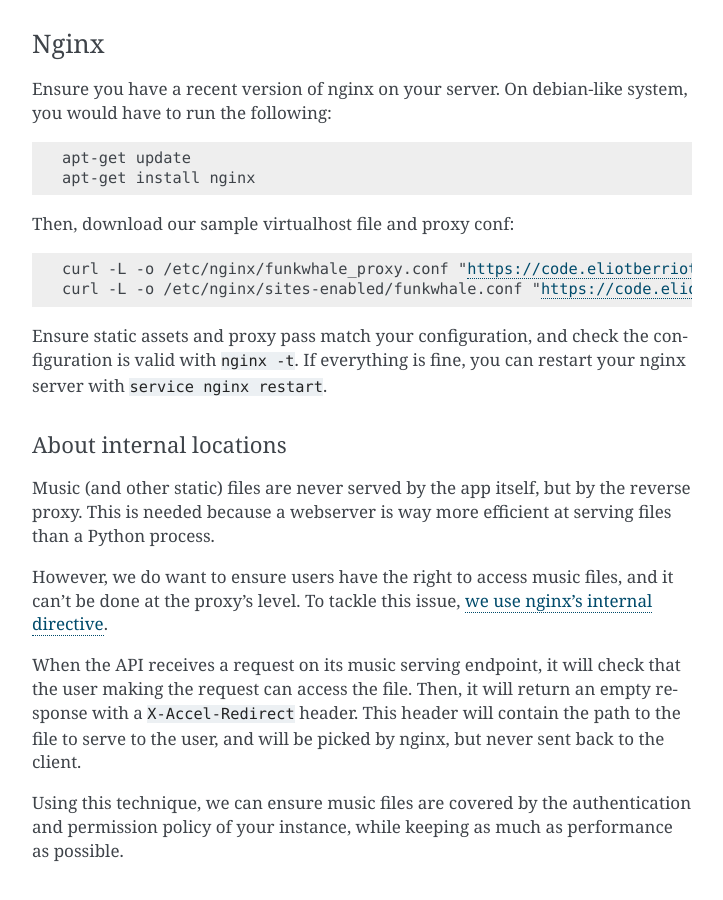
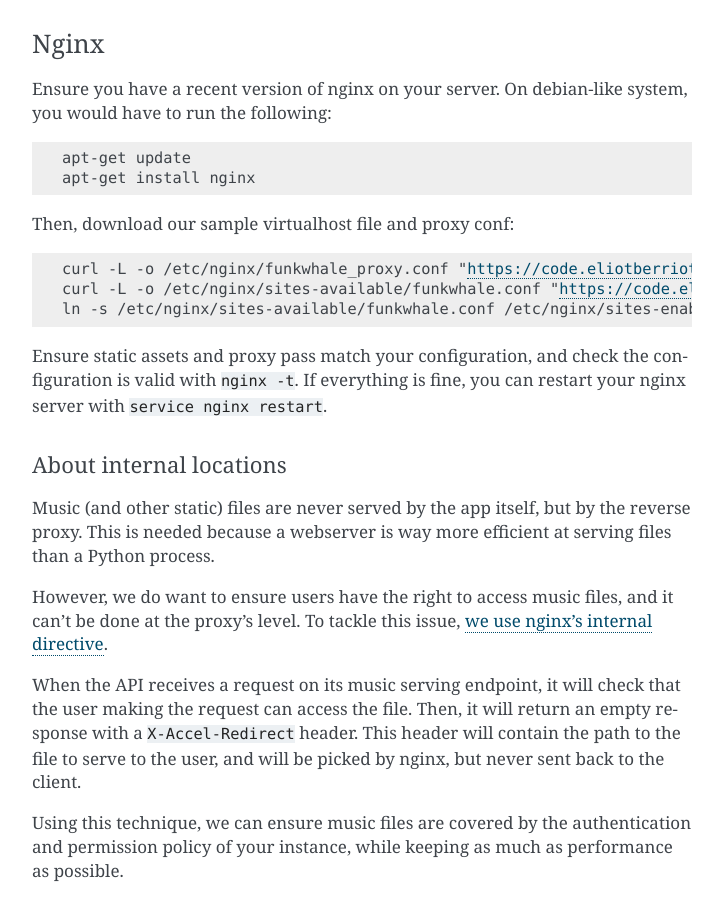
Before and after one commit to RYGhub/funkwhale, a Sphinx documentation site: the page built from docs/installation/index.rst, in a window 1280 px wide and 900 px high, scrolled down 1932 px. Shown: the whole window, without its empty margins (388-1111 px from the left). Built offline with Sphinx 7.4.7, drawn with Linux system fonts in a browser that asks for light colours.

Commit message:
Minor fixes on debian doc

```diff
--- a/docs/installation/debian.rst
+++ b/docs/installation/debian.rst
@@ -31,7 +31,7 @@
 
 All funkwhale-related files will be located under ``/srv/funkwhale`` apart
 from database files and a few configuration files. We will also have a
-dedicated ``funwhale`` user to launch the processes we need and own those files.
+dedicated ``funkwhale`` user to launch the processes we need and own those files.
 
 You are free to use different values here, just remember to adapt those in the
 next steps.
--- a/docs/installation/external_dependencies.rst
+++ b/docs/installation/external_dependencies.rst
@@ -18,7 +18,7 @@
 
 .. code-block:: shell
 
-    sudo apt-get install postgresql
+    sudo apt-get install postgresql postgresql-contrib
 
 The remaining steps are heavily inspired from `this Digital Ocean guide <https://www.digitalocean.com/community/tutorials/how-to-set-up-django-with-postgres-nginx-and-gunicorn-on-ubuntu-16-04>`_.
 
--- a/docs/installation/index.rst
+++ b/docs/installation/index.rst
@@ -103,7 +103,8 @@
 .. parsed-literal::
 
     curl -L -o /etc/nginx/funkwhale_proxy.conf "https://code.eliotberriot.com/funkwhale/funkwhale/raw/|version|/deploy/funkwhale_proxy.conf"
-    curl -L -o /etc/nginx/sites-enabled/funkwhale.conf "https://code.eliotberriot.com/funkwhale/funkwhale/raw/|version|/deploy/nginx.conf"
+    curl -L -o /etc/nginx/sites-available/funkwhale.conf "https://code.eliotberriot.com/funkwhale/funkwhale/raw/|version|/deploy/nginx.conf"
+    ln -s /etc/nginx/sites-available/funkwhale.conf /etc/nginx/sites-enabled/
 
 Ensure static assets and proxy pass match your configuration, and check the configuration is valid with ``nginx -t``. If everything is fine, you can restart your nginx server with ``service nginx restart``.
 
```
